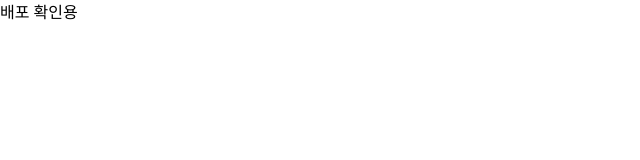
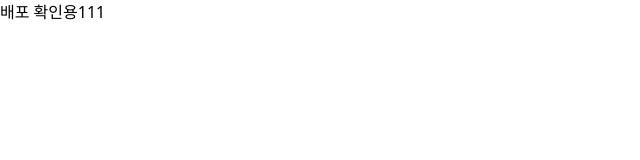
Before and after one commit to pobiq/babyhands-front, a React app: page /deploy in a window 1280 px wide. Shown: the top 160 px of the page, without its empty margins (0-640 px from the left). Built offline with nearby package versions, Linux system fonts and the light colour scheme; the HTML template or start-up script is replaced by a standard one.

Commit message:
자동배포 테스트

```diff
--- a/src/pages/DeployPage.tsx
+++ b/src/pages/DeployPage.tsx
@@ -1,7 +1,7 @@
 export default function DeployPage() {
   return (
     <>
-      <h1>배포 확인용</h1>
+      <h1>배포 확인용111</h1>
     </>
   );
 }
```
